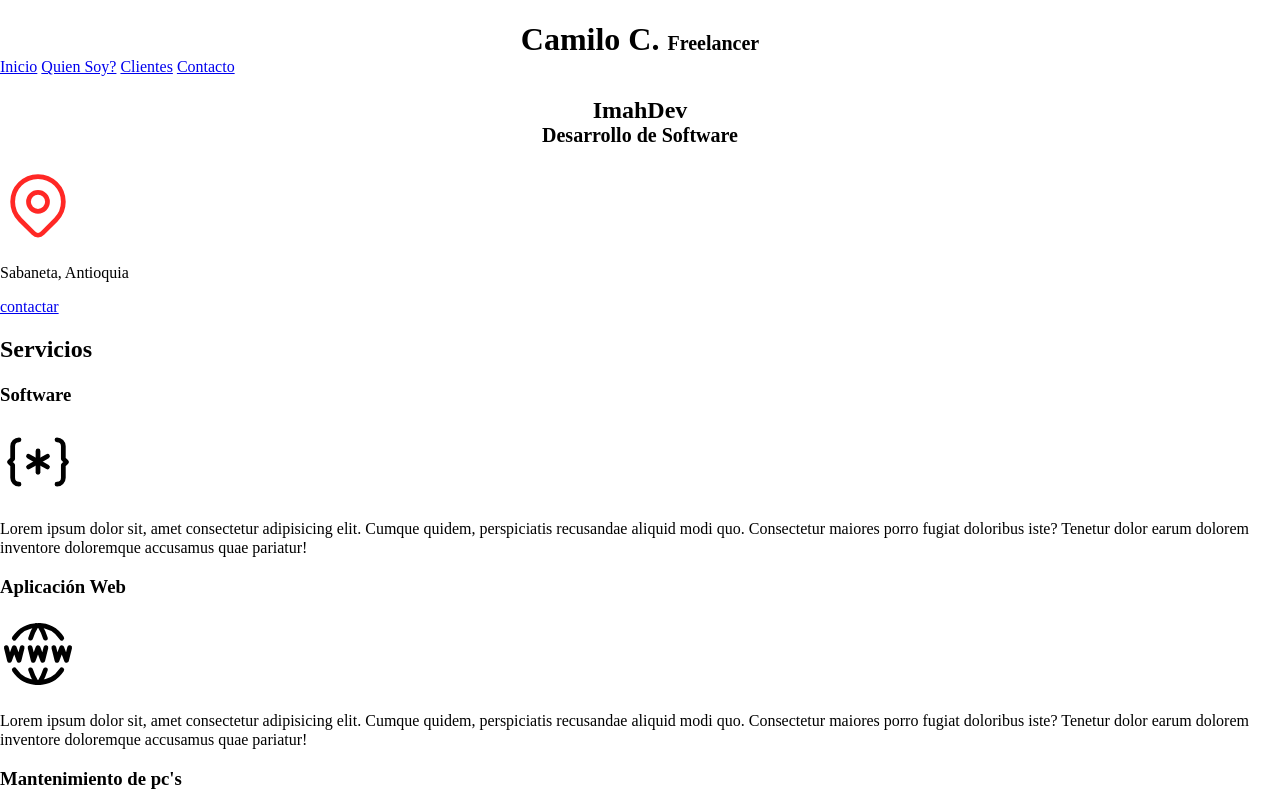
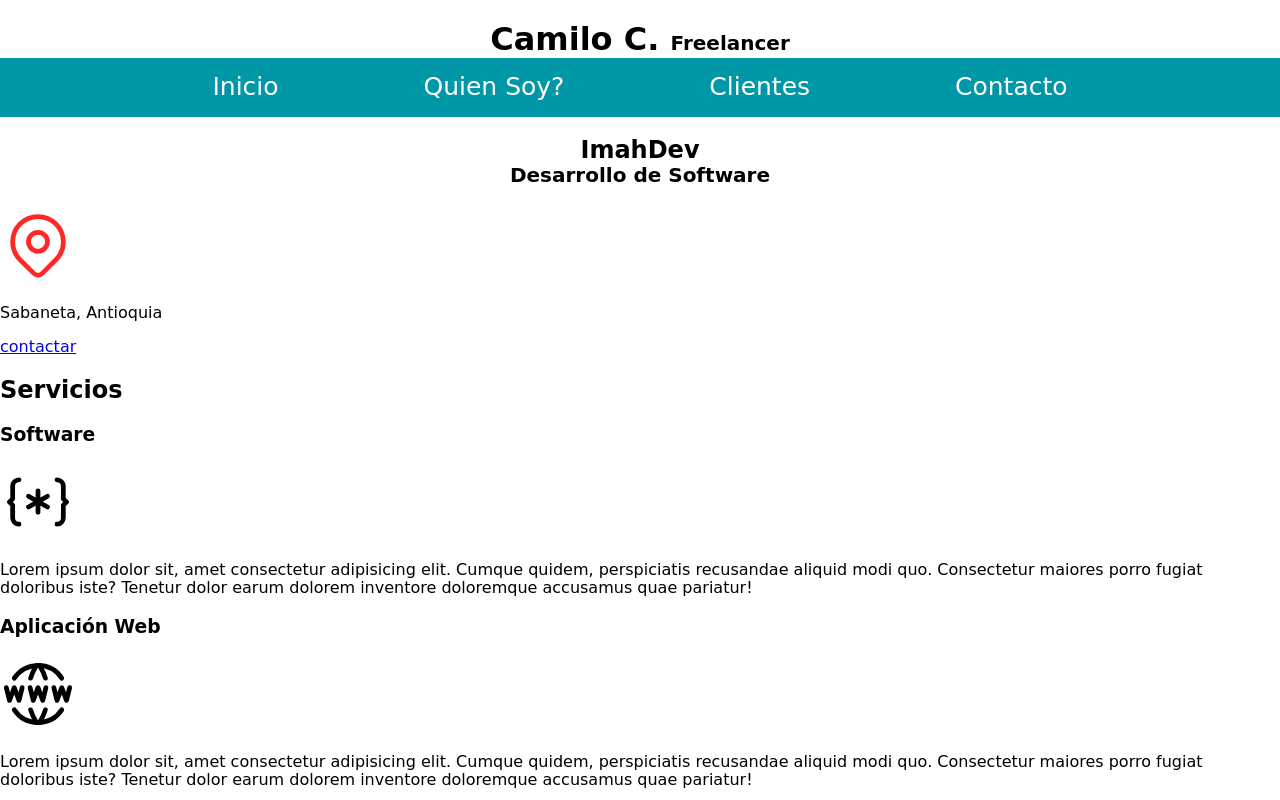
Before and after one commit to camilolam/freelancer_udemy, a plain HTML site: page index.html in a window 1280 px wide. Shown: the top 800 px of the page. Drawn offline with Linux system fonts and the light colour scheme; a web font is replaced by a local one.

Commit message:
Se ha creado la navegacion

```diff
--- a/css/styles.css
+++ b/css/styles.css
@@ -1,4 +1,13 @@
 /* ---------------------------------- utilities ---------------------------------- */
+
+:root{ /* Nos permite usar variables en css (custom properties)*/
+    --primary : #ffc107;
+    --secondary: #0097a7;
+    --gray:#757575;
+
+    --mainFontSize:3.8rem;
+
+}
 
 /* Hack para resetear el tamaño de la página 1rem = 10px*/
 html{
@@ -7,8 +16,14 @@ html{
 
 body{
     font-size: 16px;
+    font-family: 'Edu SA Beginner', cursive;
+    font-weight: 400;
 }
 
+.container{
+    width: 100rem;
+    margin: 0 auto;
+}
 /* ---------------------------------- end utilities ---------------------------------- */
 .title{
     text-align:center;
@@ -24,3 +39,26 @@ body{
 .title span{
     font-size: 2rem;
 }
+
+/* nav */
+
+.main-nav{
+    display: flex;
+    justify-content: space-around;
+}
+
+.main-nav a{
+    padding: 1.5rem;
+    color: white;
+    text-decoration: none;
+    font-size: 2.5rem;
+
+}
+
+.main-nav a:hover{
+    background-color: var(--gray);
+}
+
+.nav-bg {
+    background-color: var(--secondary);
+}
--- a/index.html
+++ b/index.html
@@ -5,7 +5,9 @@
         <meta http-equiv="X-UA-Compatible" content="IE=edge">
         <meta name="viewport" content="width=device-width, initial-scale=1.0">
         <title>Software Freelancer</title>
-
+        <link rel="preconnect" href="https://fonts.googleapis.com">
+        <link rel="preconnect" href="https://fonts.gstatic.com" crossorigin>
+        <link href="https://fonts.googleapis.com/css2?family=Edu+SA+Beginner:wght@400;700&family=Poppins:wght@300&display=swap" rel="stylesheet">
 
         <link rel="preload" href="css/normalize.css" as="style">
         <link rel="stylesheet" href="css/normalize.css">
@@ -19,13 +21,15 @@
         <header>
             <h1 class="title">Camilo C. <span>Freelancer</span></h1> <!-- tiene el mayor grado de importancia -->
         </header>
+        <div class="nav-bg">
+            <nav class="main-nav container">
+                <a href="index.html">Inicio</a>
+                <a href="about.html">Quien Soy?</a>
+                <a href="#">Clientes</a>
+                <a href="#">Contacto</a>
+            </nav>
+        </div>
 
-        <nav class="general-nav">
-            <a href="index.html">Inicio</a>
-            <a href="about.html">Quien Soy?</a>
-            <a href="#">Clientes</a>
-            <a href="#">Contacto</a>
-        </nav>
 
         <!-- <img src="imgs/hero.jpg" alt="imagen"> -->
 
```
